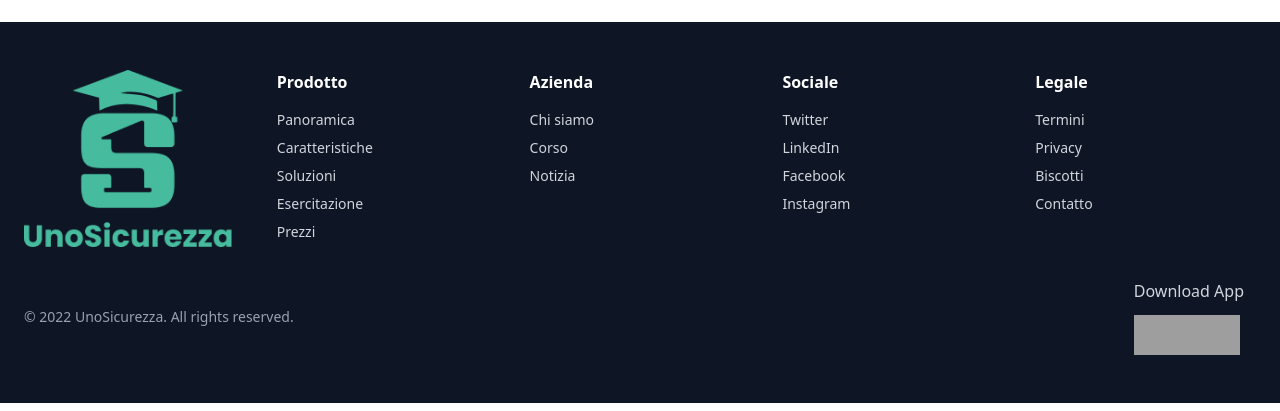
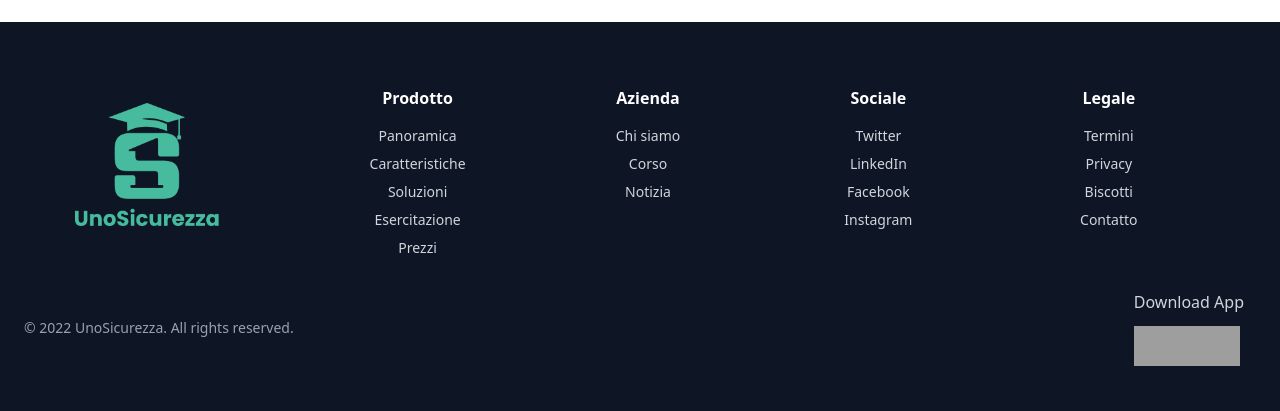
Before and after one commit to shanjid5566/unosicurezza, a website built with Vite: page index.html in a window 1280 px wide. Shown: the part 2774-3185 px from the top of the page. Built offline with nearby package versions, Linux system fonts and the light colour scheme; grey boxes are pictures that could not be loaded.

Commit message:
Footer completed

```diff
--- a/index.html
+++ b/index.html
@@ -974,25 +974,26 @@
     <!-- Footer section starts here -->
 
     <footer class="bg-[#0E1525] text-gray-300 py-12 mt-20">
-      <div class="max-w-7xl mx-auto px-6">
-        <div class="grid grid-cols-1 md:grid-cols-5 gap-8">
-          <div class="col-span-1 flex flex-col items-center md:items-start">
-            <div>
-              <a href="/" class="flex items-center">
+      <div class="max-w-7xl mx-auto px-6 text-center">
+        <div class="md:flex">
+          <!-- logo -->
+          <div class="w-full md:w-1/5 flex justify-center items-center">
+            <a href="/" class="w-36">
               <img
                 src="/src/assets/footer-logo.png"
                 alt="UnoSicurezza Logo"
-                  class="w-52"
+                class="w-[100%] md:w-52"
               />
             </a>
           </div>
-          </div>
-
+          <div class="grid grid-cols-2 md:grid-cols-4 justify-between md:w-4/5 lg:px-8 mt-4 text-left md:text-center">
             <div>
               <h4 class="text-white font-semibold mb-4">Prodotto</h4>
               <ul class="space-y-2 text-sm">
                 <li><a href="#" class="hover:text-white">Panoramica</a></li>
-              <li><a href="#" class="hover:text-white">Caratteristiche</a></li>
+                <li>
+                  <a href="#" class="hover:text-white">Caratteristiche</a>
+                </li>
                 <li><a href="#" class="hover:text-white">Soluzioni</a></li>
                 <li><a href="#" class="hover:text-white">Esercitazione</a></li>
                 <li><a href="#" class="hover:text-white">Prezzi</a></li>
@@ -1026,6 +1027,7 @@
                 <li><a href="#" class="hover:text-white">Biscotti</a></li>
                 <li><a href="#" class="hover:text-white">Contatto</a></li>
               </ul>
+            </div>
           </div>
         </div>
         <div
```
Lines whose indentation alone changed are shown as unchanged.
